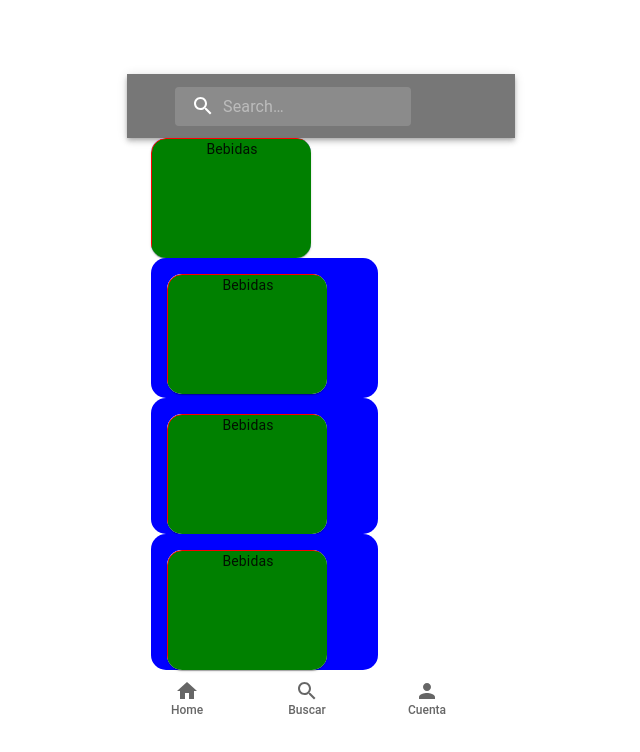
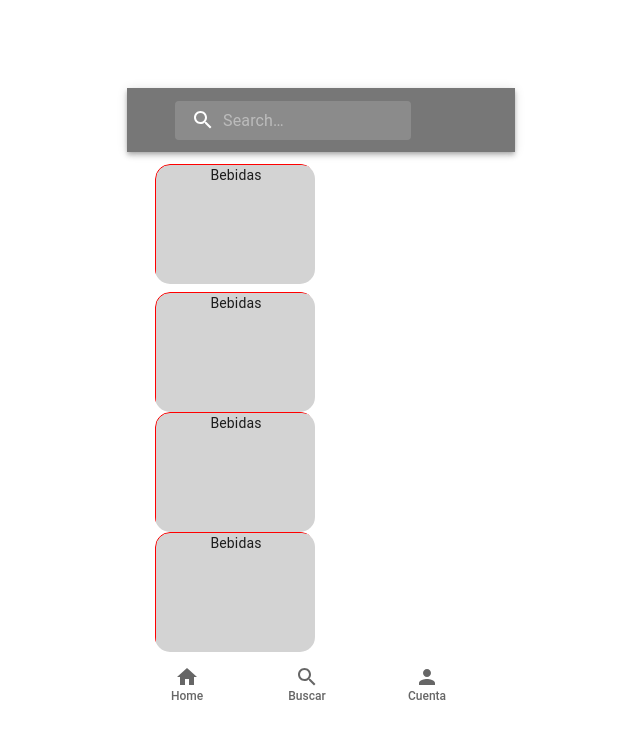
Before and after one commit to No-Country/C9-24T-JavaReact, a React (Vite) app in the folder client/: page /category in a window 1280 px wide. Shown: the top 752 px of the page, without its empty margins (319-959 px from the left). Built offline with nearby package versions, Linux system fonts and the light colour scheme.

Commit message:
card-modify

```diff
--- a/client/src/component/Common/CategoryCard/index.jsx
+++ b/client/src/component/Common/CategoryCard/index.jsx
@@ -14,6 +14,7 @@ export default function CategoryCard() {
         padding: 0,
         margin: 0,
         borderRadius: "15px",
+        boxShadow: "unset",
       }}
     >
       <CardContent
@@ -24,7 +25,8 @@ export default function CategoryCard() {
           borderRadius: "15px",
           padding: 0,
           marging: 0,
-          backgroundColor: "green",
+          backgroundColor: "#d3d3d3",
+          boxShadow: "unset",
         }}
       >
         <Typography variant="body2">Bebidas</Typography>
--- a/client/src/component/pages/CategoryView/index.jsx
+++ b/client/src/component/pages/CategoryView/index.jsx
@@ -10,8 +10,12 @@ export default function CategoryView() {
   return (
     <>
       <MySearchBar />
-      <Container sx={{ margin: 0, padding: 0 }}>
-        <Grid container spacing={2} sx={{ width: 340, margin: 0, padding: 0 }}>
+      <Container sx={{ margin: 0, padding: "0.5em" }}>
+        <Grid
+          container
+          spacing={0.5}
+          sx={{ width: 340, margin: 0, padding: 0 }}
+        >
           {/* <CategoryCard />
           <CategoryCard />
           <CategoryCard />
@@ -19,24 +23,13 @@ export default function CategoryView() {
           <Grid
             sx={{
               borderRadius: "15px",
-              background: "blue",
+              // background: "blue",
               margin: 0,
-              pading: 0,
-            }}
-            /* item
-            xs={6}
-            md={8} */
-          >
-            <CategoryCard />
-          </Grid>
-          <Grid
-            sx={{
-              borderRadius: "15px",
-              background: "blue",
-              margin: 0,
+              marginBottom: "0.5em",
               padding: 0,
+              boxShadow: "none",
               width: "160px",
-              height: "140px",
+              height: "120px",
             }}
             item
             xs={6}
@@ -47,9 +40,13 @@ export default function CategoryView() {
           <Grid
             sx={{
               borderRadius: "15px",
-              background: "blue",
+              // background: "blue",
               margin: 0,
-              pading: 0,
+              padding: 0,
+              width: "160px",
+              boxShadow: "none",
+              width: "160px",
+              height: "120px",
             }}
             item
             xs={6}
@@ -60,9 +57,28 @@ export default function CategoryView() {
           <Grid
             sx={{
               borderRadius: "15px",
-              background: "blue",
+              // background: "blue",
               margin: 0,
               pading: 0,
+              boxShadow: "none",
+              width: "160px",
+              height: "120px",
+            }}
+            item
+            xs={6}
+            md={8}
+          >
+            <CategoryCard />
+          </Grid>
+          <Grid
+            sx={{
+              borderRadius: "15px",
+              // background: "blue",
+              margin: 0,
+              pading: 0,
+              boxShadow: "none",
+              width: "160px",
+              height: "120px",
             }}
             item
             xs={6}
```
